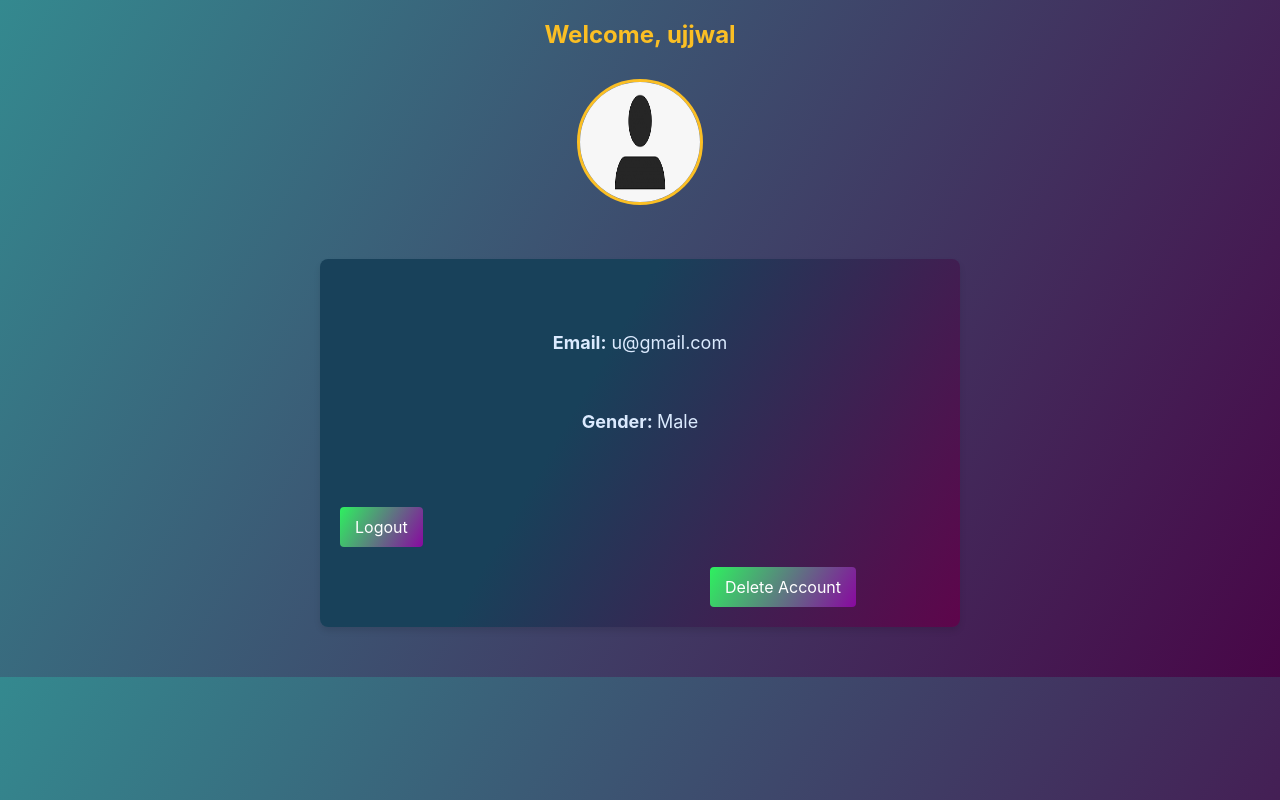
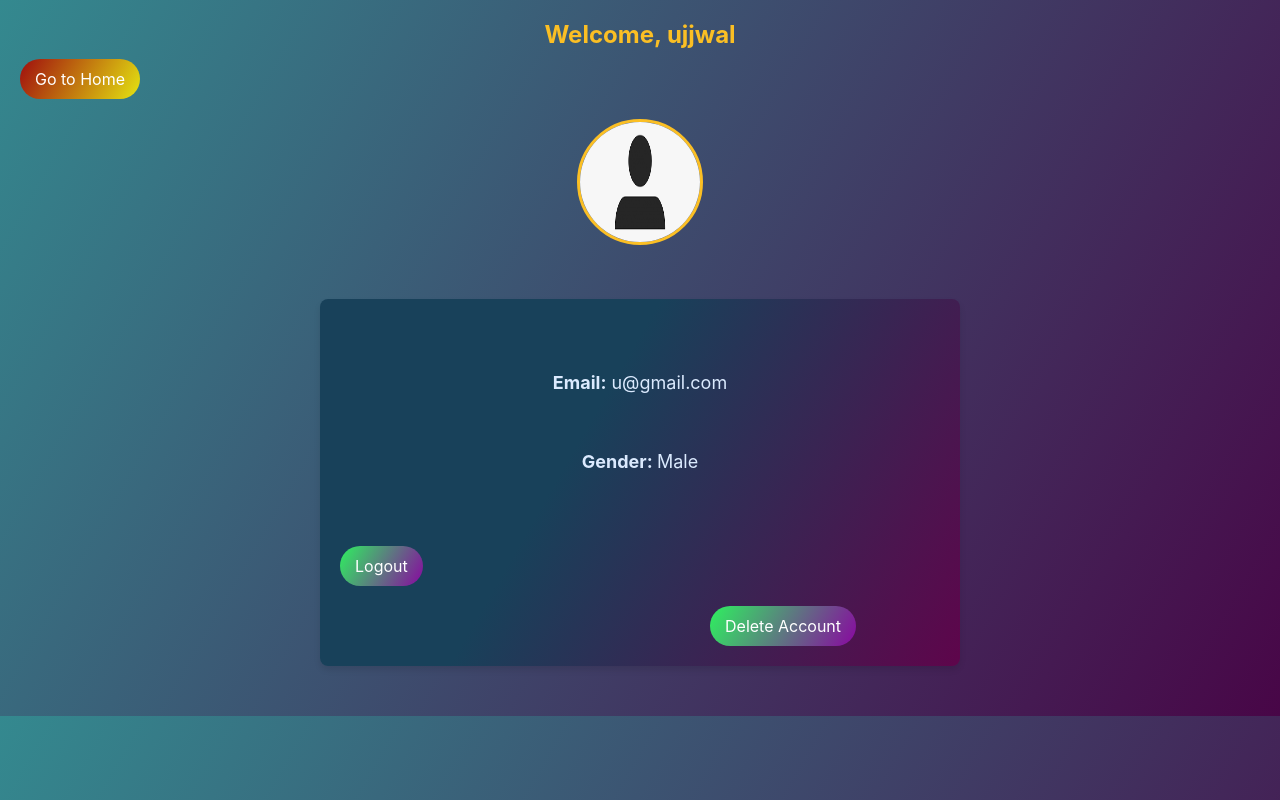
Before and after one commit to gauravdubey5/Smarter-Learning-with-AI-Notes-Summarizer, a Flask app: page /profile in a window 1280 px wide. Run offline with Flask 3, Linux system fonts and the light colour scheme; a user stored in the database is signed in; data comes from the database, SQL or seed files in the repository.

Commit message:
Second commit

```diff
--- a/app.py
+++ b/app.py
@@ -128,10 +128,6 @@ def profile():
 def about():
     return render_template('about.html')
 
-#Route for Home Page
-@app.route('/home')
-def home():
-    return render_template('index.html')
 
 #Route for Feature Page
 @app.route('/feature')
--- a/templates/about.html
+++ b/templates/about.html
@@ -9,7 +9,7 @@
         <nav>
 
         <ul class="nnav-liks" id="btn">
-          <li><a href="/home">Home</a></li>
+          <li><a href="/">Home</a></li>
           <li><a href="/feature">Features</a></li>
           <li><a href="/help">Help</a></li>
           <li><a href="/about">About</a></li>
--- a/templates/feature.html
+++ b/templates/feature.html
@@ -9,7 +9,7 @@
     <header>
     <nav>
         <ul class="nnav-liks" id="btn">
-          <li><a href="/home">Home</a></li>
+          <li><a href="/">Home</a></li>
           <li><a href="/feature">Features</a></li>
           <li><a href="/help">Help</a></li>
           <li><a href="/about">About</a></li>
--- a/templates/forgot.html
+++ b/templates/forgot.html
@@ -7,11 +7,12 @@
     <link rel="stylesheet" href="/static/signup.css">
 
 </head>
+
 <body>
     <header>
     <nav>
         <ul class="nnav-liks" id="btn">
-          <li><a href="/home">Home</a></li>
+          <li><a href="/">Home</a></li>
           <li><a href="/feature">Features</a></li>
           <li><a href="/help">Help</a></li>
           <li><a href="/about">About</a></li>
--- a/templates/help.html
+++ b/templates/help.html
@@ -8,7 +8,7 @@
      <header>
     <nav>
         <ul class="nnav-liks" id="btn">
-          <li><a href="/home">Home</a></li>
+          <li><a href="/">Home</a></li>
           <li><a href="/feature">Features</a></li>
           <li><a href="/help">Help</a></li>
           <li><a href="/about">About</a></li>
--- a/templates/login.html
+++ b/templates/login.html
@@ -12,7 +12,7 @@
     <header>
     <nav>
         <ul class="nnav-liks" id="btn">
-          <li><a href="/home">Home</a></li>
+          <li><a href="/">Home</a></li>
           <li><a href="/feature">Features</a></li>
           <li><a href="/help">Help</a></li>
           <li><a href="/about">About</a></li>
--- a/templates/pdf_sum.html
+++ b/templates/pdf_sum.html
@@ -137,7 +137,7 @@
     <header>
     <nav>
         <ul class="nnav-liks" id="btn">
-          <li><a href="/home">Home</a></li>
+          <li><a href="/">Home</a></li>
           <li><a href="/feature">Features</a></li>
           <li><a href="/help">Help</a></li>
           <li><a href="/about">About</a></li>
--- a/templates/profile.html
+++ b/templates/profile.html
@@ -16,6 +16,16 @@
         h2 {
             color: #fbbf24;
             text-align: center;
+        }
+        #gohome{
+            background: linear-gradient(120deg , rgb(160, 14, 14), rgb(228, 228, 17));
+            text-decoration: none;
+            margin-left: 20px;
+            padding: 10px 15px;
+            color: white;
+            border-radius: 4px;
+            transition: background 0.3s ease;
+            border-radius: 60px;
         }
         .cont1 {
             text-align: center;
@@ -63,6 +73,7 @@
             border-radius: 4px;
             transition: background 0.3s ease;
             text-decoration: none;
+            border-radius: 60px;
         }
         #logout:hover {
             background: linear-gradient(120deg, #591c64, #f12e2e);
@@ -80,6 +91,7 @@
             border-radius: 4px;
             transition: background 0.3s ease;
             text-decoration: none;
+            border-radius: 60px;
         }
         #delete:hover {
             background: linear-gradient(120deg, #f7511f, #f12e2e);
@@ -89,6 +101,7 @@
 </head>
 <body>
             <h2>Welcome, {{ user['name'] }}</h2>
+            <a id="gohome" href="/"> Go to Home</a>
     <div class="cont1">
         {% if user['gender'] == 'male' %}
         <img src="/static/uploads/male.png" alt="Profile Picture" width="120" height="120" >
--- a/templates/reset_password.html
+++ b/templates/reset_password.html
@@ -10,7 +10,7 @@
   <header>
     <nav>
       <ul class="nnav-liks">
-        <li><a href="/home">Home</a></li>
+        <li><a href="/">Home</a></li>
         <li><a href="/feature">Features</a></li>
         <li><a href="/help">Help</a></li>
         <li><a href="/about">About</a></li>
--- a/templates/signup.html
+++ b/templates/signup.html
@@ -11,7 +11,7 @@
     <header>
     <nav>
         <ul class="nnav-liks" id="btn">
-          <li><a href="/home">Home</a></li>
+          <li><a href="/">Home</a></li>
           <li><a href="/feature">Features</a></li>
           <li><a href="/help">Help</a></li>
           <li><a href="/about">About</a></li>
--- a/templates/text_sum.html
+++ b/templates/text_sum.html
@@ -130,7 +130,7 @@
     <header>
     <nav>
         <ul class="nnav-liks" id="btn">
-          <li><a href="/home">Home</a></li>
+          <li><a href="/">Home</a></li>
           <li><a href="/feature">Features</a></li>
           <li><a href="/help">Help</a></li>
           <li><a href="/about">About</a></li>
--- a/templates/text_to_speech.html
+++ b/templates/text_to_speech.html
@@ -130,7 +130,7 @@
     <header>
     <nav>
         <ul class="nnav-liks" id="btn">
-          <li><a href="/home">Home</a></li>
+          <li><a href="/">Home</a></li>
           <li><a href="/feature">Features</a></li>
           <li><a href="/help">Help</a></li>
           <li><a href="/about">About</a></li>
```
Also changed, not shown: static/login.css (+12 -1 lines), static/style.css (+21 -17 lines), templates/index.html (+5 -5 lines).
